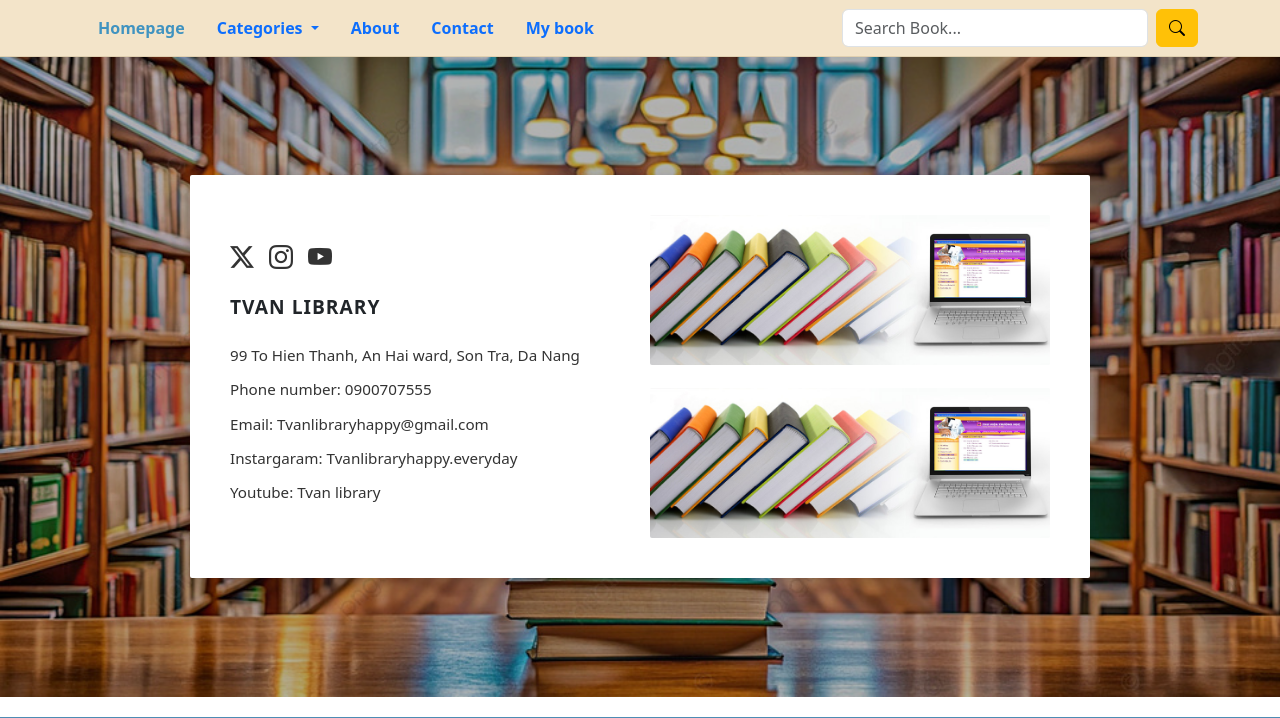
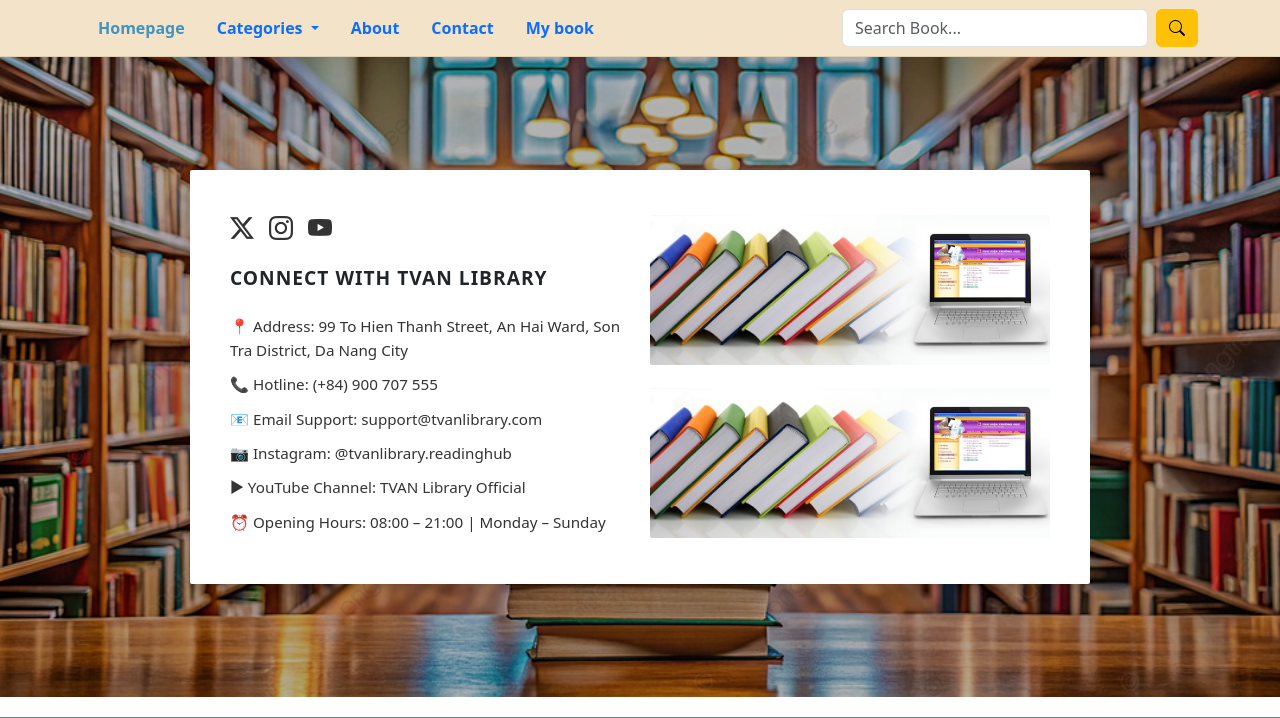
Before and after one commit to ThuyTrang27/library_management_project, a PHP site: page /index.php?action=contact in a window 1280 px wide. Shown: the part 65-783 px from the top of the page. Run offline with PHP 8.4, Linux system fonts and the light colour scheme; data that the repository does not hold is empty.

Commit message:
completed contact page

```diff
--- a/app/views/pages/contact.php
+++ b/app/views/pages/contact.php
@@ -11,31 +11,39 @@
                <a href="#" class="icon"><i class="bi bi-youtube"></i></a>
             </div>
 
-            <h2 class="contact-title">TVAN LIBRARY</h2>
+            <h2 class="contact-title">Connect With TVAN Library</h2>
 
             <div class="info-item">
-                <p>99 To Hien Thanh, An Hai ward, Son Tra, Da Nang</p>
+                <p>📍 Address: 99 To Hien Thanh Street, An Hai Ward, Son Tra District, Da Nang City</p>
             </div>
+
             <div class="info-item">
-                 <p>Phone number: 0900707555</p>
+                 <p>📞 Hotline: (+84) 900 707 555</p>
             </div>
+
             <div class="info-item">
-                <p>Email: Tvanlibraryhappy@gmail.com</p>
+                <p>📧 Email Support: support@tvanlibrary.com</p>
             </div>
+
             <div class="info-item">
-                <p>Instargaram: Tvanlibraryhappy.everyday</p>
+                <p>📷 Instagram: @tvanlibrary.readinghub</p>
             </div>
-             <div class="info-item">
-                <p>Youtube: Tvan library</p>
+
+            <div class="info-item">
+                <p>▶ YouTube Channel: TVAN Library Official</p>
+            </div>
+
+            <div class="info-item">
+                <p>⏰ Opening Hours: 08:00 – 21:00 | Monday – Sunday</p>
             </div>
         </div>
 
         <div class="contact-images">
              <div class="img-wrapper mb-2">
-                 <img src="images/slide1.jpg" alt="Library Interior 1">
+                 <img src="images/slide1.jpg" alt="Library Space">
              </div>
              <div class="img-wrapper">
-                 <img src="images/slide1.jpg" alt="Library Interior 2">
+                 <img src="images/slide1.jpg" alt="Reading Area">
              </div>
         </div>
     </div>
```
